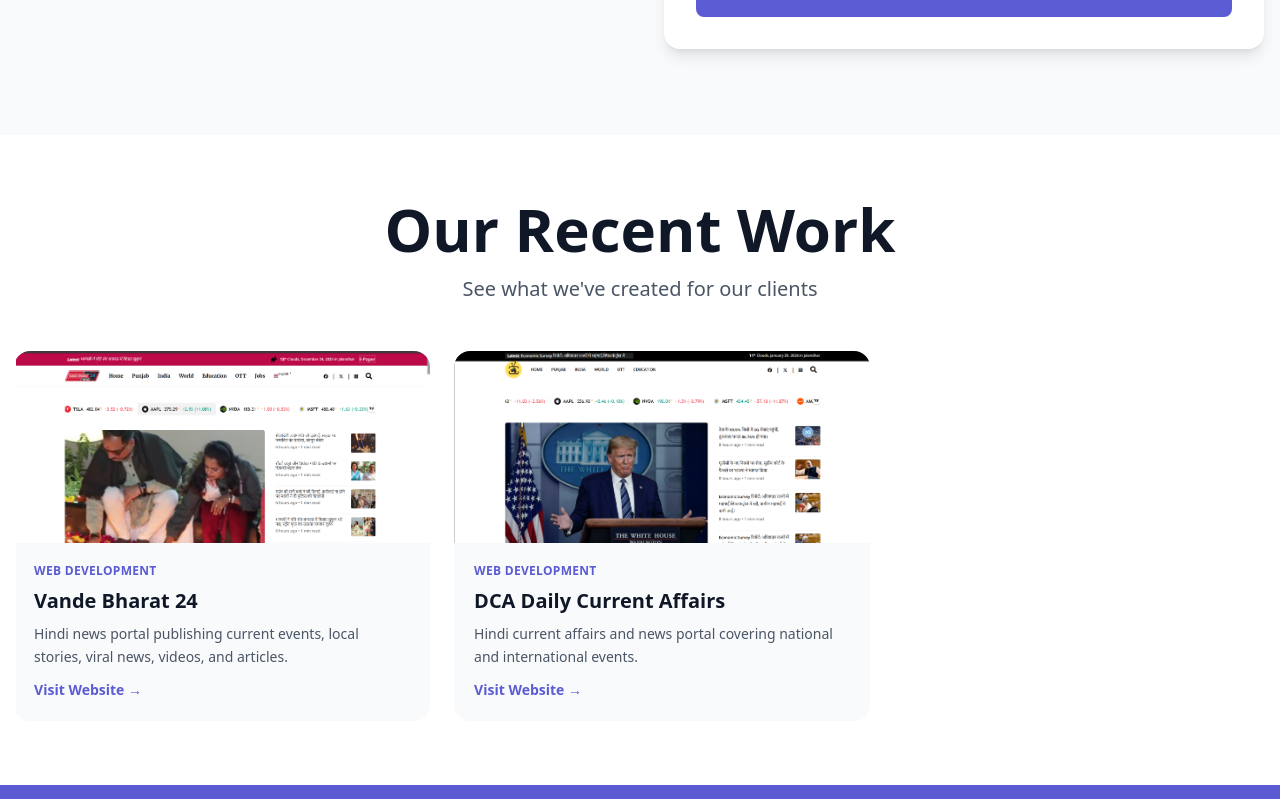
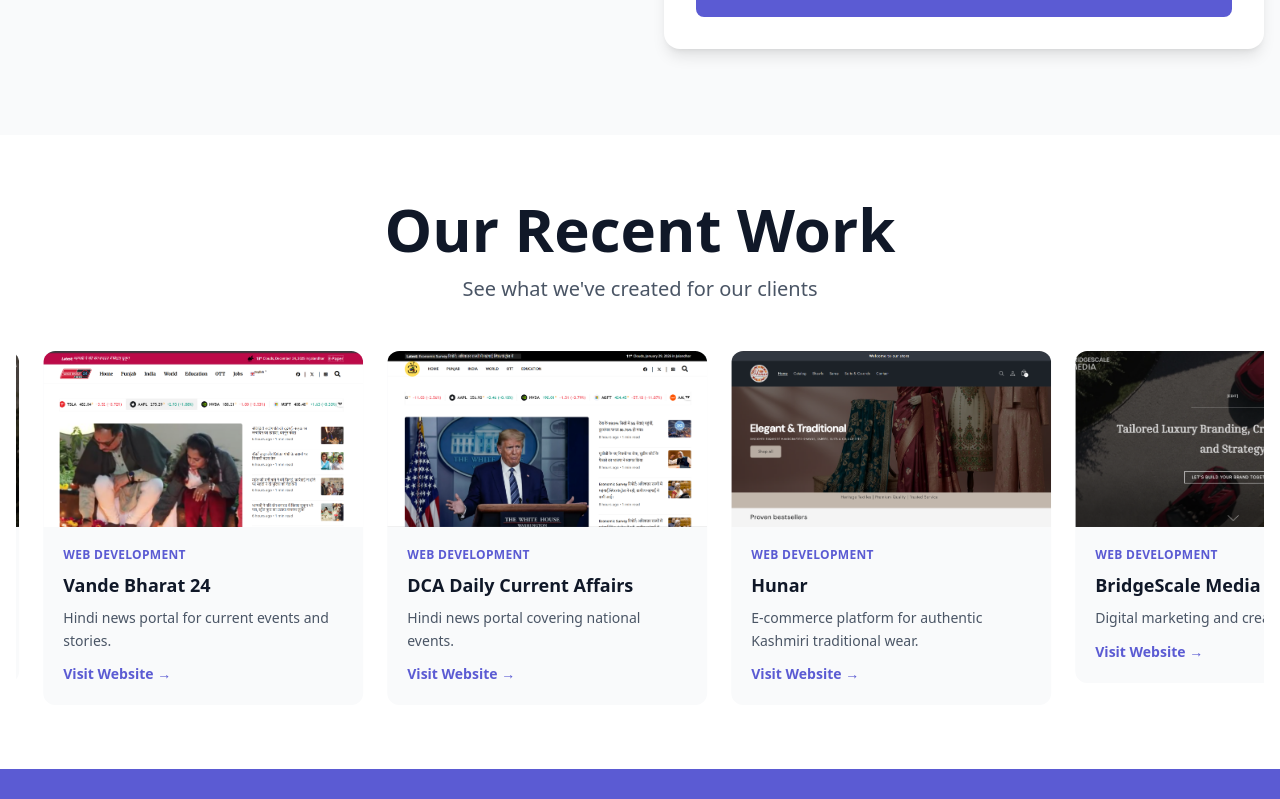
Before and after one commit to seetam39/vsgroup, a React (Vite) app: page / in a window 1280 px wide. Shown: the part 2861-3660 px from the top of the page. Built offline with nearby package versions, Linux system fonts and the light colour scheme.

Commit message:
Convert RecentWork to infinite scroll carousel

```diff
--- a/src/components/RecentWork.jsx
+++ b/src/components/RecentWork.jsx
@@ -1,70 +1,50 @@
-import React, { useState, useEffect } from 'react';
+import React from 'react';
 import hunarImage from '../assets/Hunar.png';
 import bridgeImage from '../assets/bridge.png';
 import vandeBharatImage from '../assets/vandebharat.png';
 import dcaImage from '../assets/dca.png';
 
 export default function RecentWork() {
-  const [currentSlide, setCurrentSlide] = useState(0);
-
   const projects = [
     {
       id: 1,
       category: 'WEB DEVELOPMENT',
       title: 'Hunar',
-      description: 'E-commerce platform for authentic Kashmiri traditional wear, serving customers across UAE and India.',
+      description: 'E-commerce platform for authentic Kashmiri traditional wear.',
       url: 'https://hunar.cc',
-      image: hunarImage,
-      categoryColor: 'text-[#5B5BD3]',
-      icon: null
+      image: hunarImage
     },
     {
       id: 2,
       category: 'WEB DEVELOPMENT',
       title: 'BridgeScale Media',
-      description: 'Digital marketing and creative agency helping brands grow through strategic and creative work.',
+      description: 'Digital marketing and creative agency.',
       url: 'https://bridgescalemedia.com/',
-      image: bridgeImage,
-      categoryColor: 'text-[#5B5BD3]',
-      icon: null
+      image: bridgeImage
     },
     {
       id: 3,
       category: 'WEB DEVELOPMENT',
       title: 'Vande Bharat 24',
-      description: 'Hindi news portal publishing current events, local stories, viral news, videos, and articles.',
+      description: 'Hindi news portal for current events and stories.',
       url: 'https://vandebharat24.com/',
-      image: vandeBharatImage,
-      categoryColor: 'text-[#5B5BD3]',
-      icon: null
+      image: vandeBharatImage
     },
     {
       id: 4,
       category: 'WEB DEVELOPMENT',
       title: 'DCA Daily Current Affairs',
-      description: 'Hindi current affairs and news portal covering national and international events.',
+      description: 'Hindi news portal covering national events.',
       url: 'https://dcadailycurrentaffairs.com/',
-      image: dcaImage,
-      categoryColor: 'text-[#5B5BD3]',
-      icon: null
+      image: dcaImage
     }
   ];
 
-  const nextSlide = () => {
-    setCurrentSlide((prev) => (prev + 1) % projects.length);
-  };
-
-  // Auto-slide every 1 second (very fast)
-  useEffect(() => {
-    const interval = setInterval(() => {
-      nextSlide();
-    }, 1000);
-
-    return () => clearInterval(interval);
-  }, []);
+  // Duplicate projects for infinite scroll effect
+  const allProjects = [...projects, ...projects, ...projects];
 
   return (
-    <section id="portfolio" className="py-16 px-4 bg-white">
+    <section id="portfolio" className="py-16 px-4 bg-white overflow-hidden">
       <div className="max-w-7xl mx-auto">
         {/* Header */}
         <div className="text-center mb-12">
@@ -76,23 +56,18 @@
           </p>
         </div>
 
-        {/* Simple Carousel */}
+        {/* Infinite Scroll Carousel */}
         <div className="relative">
           <div className="overflow-hidden">
-            <div
-              className="flex transition-transform duration-300 ease-linear gap-6"
-              style={{
-                transform: `translateX(-${currentSlide * (100 / 3 + 2)}%)`
-              }}
-            >
-              {projects.map((project) => (
+            <div className="flex gap-6 animate-scroll hover:pause">
+              {allProjects.map((project, index) => (
                 <div
-                  key={project.id}
-                  className="flex-shrink-0 w-full md:w-1/2 lg:w-1/3"
+                  key={`${project.id}-${index}`}
+                  className="flex-shrink-0 w-72 md:w-80"
                 >
-                  <div className="bg-gray-50 rounded-2xl overflow-hidden hover:shadow-lg transition-shadow duration-300">
+                  <div className="bg-gray-50 rounded-xl overflow-hidden hover:shadow-lg transition-shadow duration-300">
                     {/* Project Image */}
-                    <div className="relative h-48 bg-white overflow-hidden">
+                    <div className="relative h-44 bg-white overflow-hidden">
                       <img
                         src={project.image}
                         alt={project.title}
@@ -102,10 +77,10 @@
 
                     {/* Project Info */}
                     <div className="p-5">
-                      <div className={`text-xs font-semibold ${project.categoryColor} mb-2 tracking-wide uppercase`}>
+                      <div className="text-xs font-semibold text-[#5B5BD3] mb-2 tracking-wide uppercase">
                         {project.category}
                       </div>
-                      <h3 className="text-xl font-bold text-gray-900 mb-2">
+                      <h3 className="text-lg font-bold text-gray-900 mb-2">
                         {project.title}
                       </h3>
                       <p className="text-gray-600 text-sm leading-relaxed">
@@ -124,6 +99,25 @@
           </div>
         </div>
       </div>
+
+      {/* CSS for infinite scroll animation */}
+      <style>{`
+        @keyframes scroll {
+          0% {
+            transform: translateX(0);
+          }
+          100% {
+            transform: translateX(-50%);
+          }
+        }
+        .animate-scroll {
+          animation: scroll 20s linear infinite;
+          width: max-content;
+        }
+        .hover\\:pause:hover {
+          animation-play-state: paused;
+        }
+      `}</style>
     </section>
   );
 }
```
